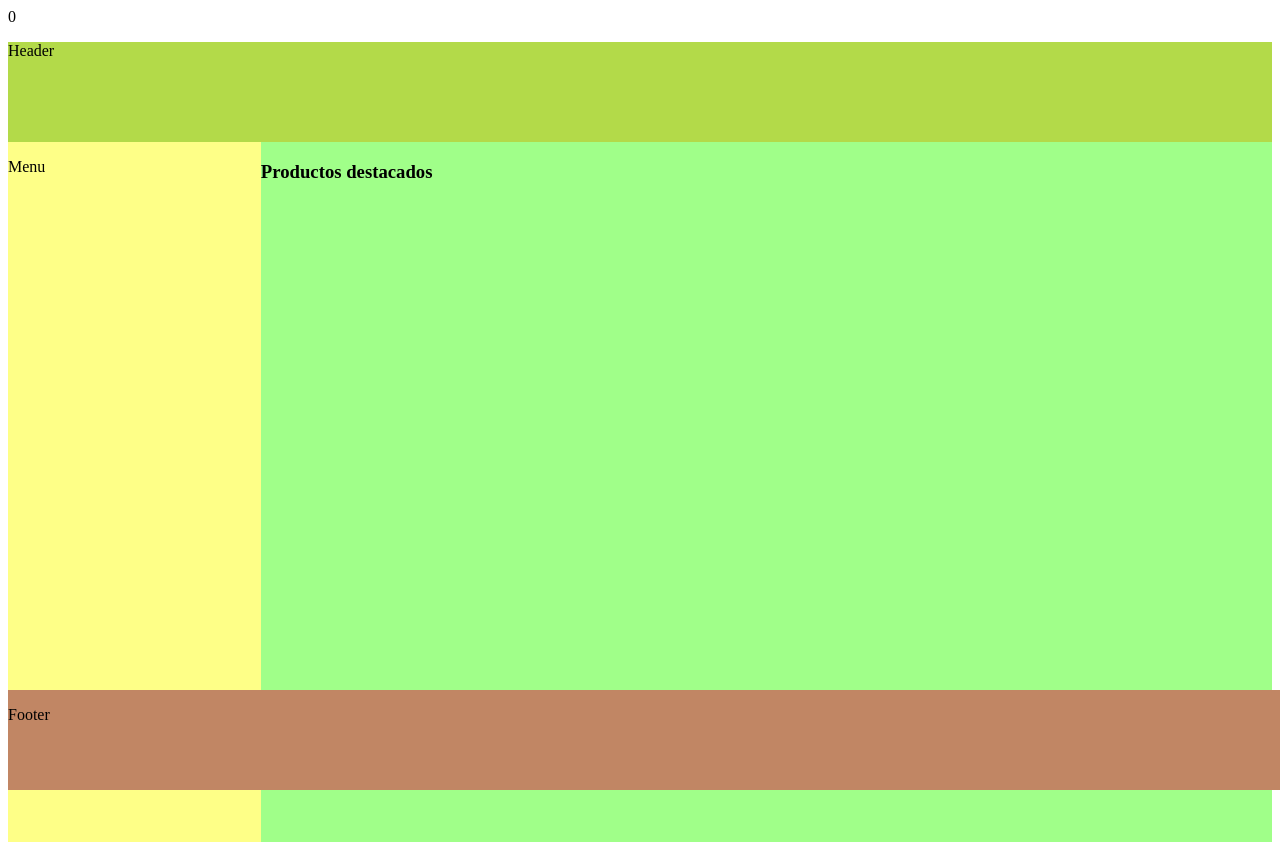
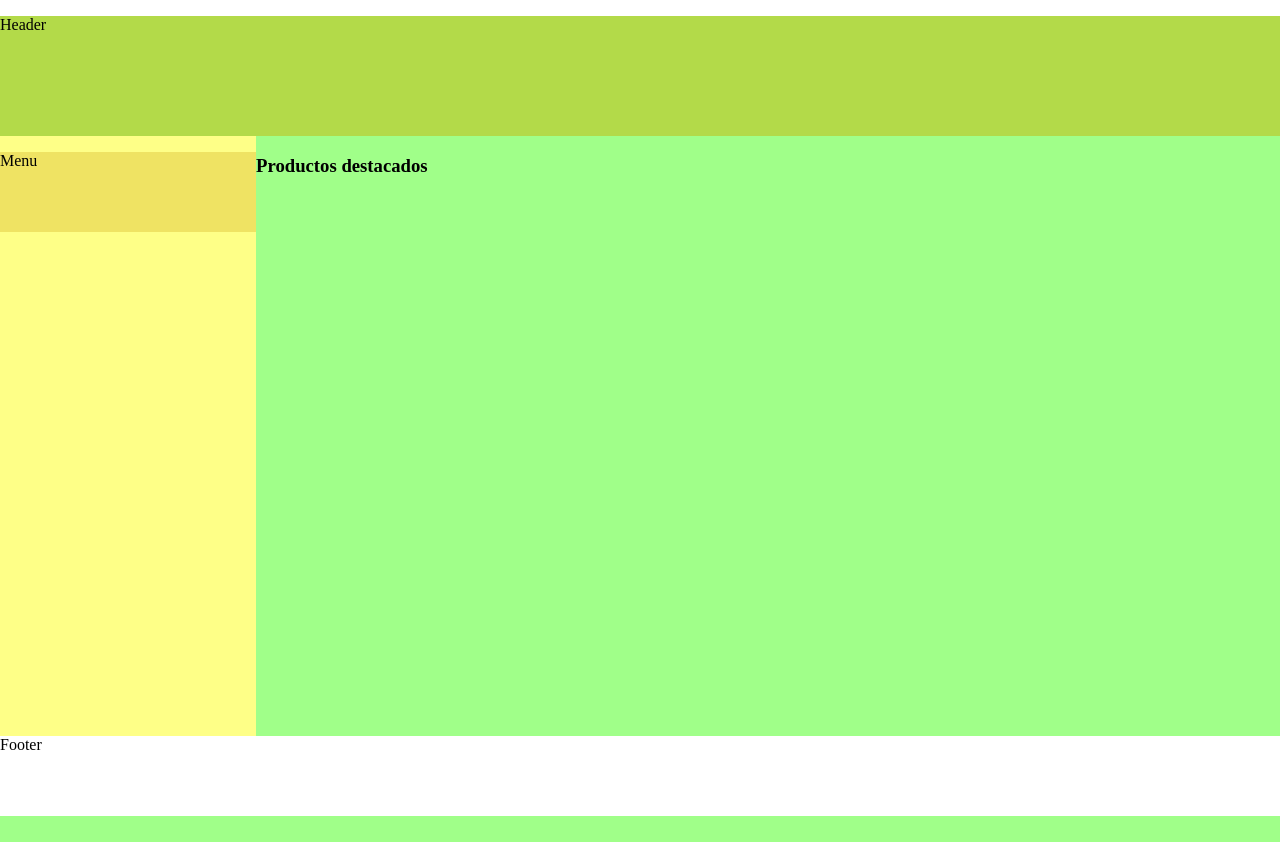
Before and after one commit to xtianrock/tienda-online, a CodeIgniter app: page /tienda-online/ in a window 1280 px wide. After the commit the page ends 816 px from the top, so only its background shows below. Run offline with CodeIgniter, Linux system fonts and the light colour scheme; data that the repository does not hold is empty.

Commit message:
initial commit

```diff
--- a/application/models/shop_model.php
+++ b/application/models/shop_model.php
@@ -20,18 +20,12 @@
     public function obtenerDestacados()
     {
         $resultados=$this->db->get('destacado');
-        echo $resultados->num_rows();
         foreach ($resultados->result() as $elemento)
         {
-            echo ' producto';
-            $productos=$this->db->select('*')->from('productos')->where('id_producto',$elemento->productos_id_producto);
-
-            echo '<pre>';
-            print_r($productos);
-            echo '</pre>';
+            $producto=$this->db->select('*')->from('productos')->where('id_producto',$elemento->productos_id_producto)->get();
+            $productos[]=$producto->row();
         }
-
-        return $resultados;
+        return $productos;
     }
 
     function insert_entry()
--- a/application/views/content.php
+++ b/application/views/content.php
@@ -9,9 +9,12 @@
 <nav id="content">
     <h3>Productos destacados</h3>
     <ul>
-        <?php foreach($destacados->result() as $item):?>
+        <?php foreach($destacados as $item):?>
             <li><?php echo $item->id_producto;?></li>
-            <li><?php echo $item->categoria_id;?></li>
+            <li><?php echo $item->nombre_producto;?></li>
+            <li><?php echo $item->precio_producto;?></li>
+            <li><?php echo $item->descripcion;?></li>
+            <img class="imagen_producto" src="<?=$this->config->item('base_url')?>/assets/img/byron.JPG" >
         <?php endforeach;?>
     </ul>
 </nav>
--- a/application/views/header.php
+++ b/application/views/header.php
@@ -10,36 +10,7 @@
 <html>
     <head>
         <title>Hello World!</title>
-        <style type="text/css">
-            #header {
-                height: 100px;
-                color: #000000;
-                background-color: #b3da49
-            }
-            #menu {
-                float: left;
-                height:700px;
-                width: 20%;
-                color: #000000;
-                background-color: rgba(254, 255, 99, 0.77)
-            }
-            #content {
-                float: right;
-                height:700px;
-                width: 80%;
-                color: #000000;
-                background-color: #a0ff89
-            }
-            #footer {
-                position:absolute;
-                display:block;
-                bottom:10px;
-                height: 100px;
-                width: 100%;
-                color: #000000;
-                background-color: #c18664
-            }
-        </style>
+        <link href="<?=$this->config->item('base_url')?>/assets/css/estilos.css" type="text/css" rel="stylesheet">
     </head>
     <body>
     <nav id="header">
--- /dev/null
+++ b/assets/css/estilos.css
@@ -0,0 +1,39 @@
+html,body
+{
+    height: 100%;
+    margin: 0;
+    padding: 0;
+}
+#header {
+
+    height: 15%;
+    width: 100%;
+    color: #000000;
+    background-color: #b3da49
+}
+#menu {
+    float: left;
+    height:75%;
+    width: 20%;
+    color: #000000;
+    background-color: rgba(254, 255, 99, 0.77)
+}
+#content {
+    float: right;
+    height:75%;
+    width: 80%;
+    color: #000000;
+    background-color: #a0ff89
+}
+#footer {
+
+    bottom:10px;
+    height: 10%;
+    width: 100%;
+    color: #000000;
+    background-color: #c18664
+}
+.imagen_producto{
+    height: 200px;
+    width: 200px;
+}
```
Also changed, not shown: application/views/menu.php (line endings or trailing spaces), assets/img/byron.JPG (added).
